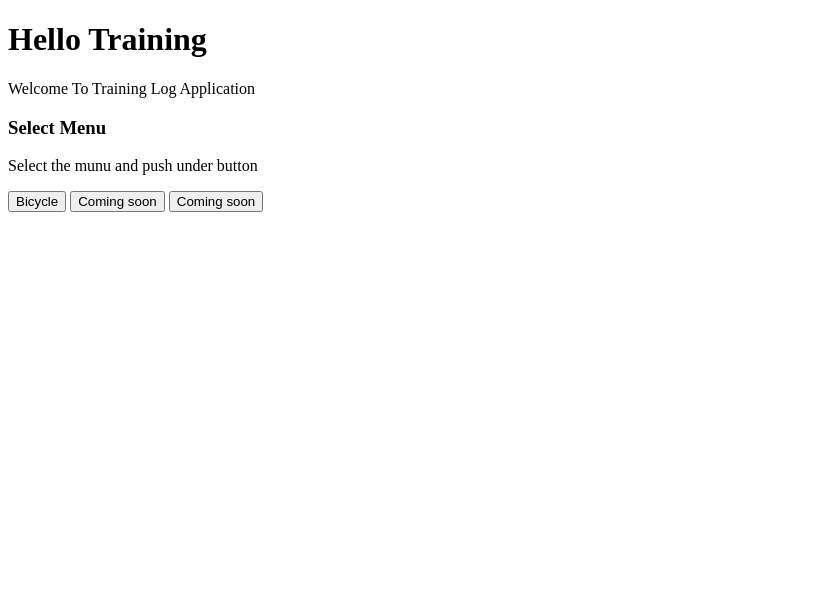
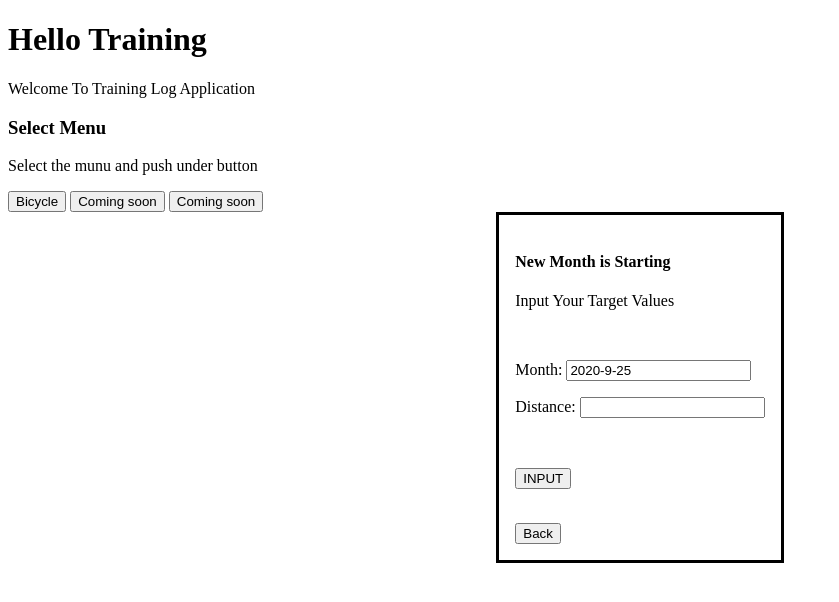
Before and after one commit to Yasuhiro-Mekaru/training-log, a Flask app: page / in a window 1280 px wide. Shown: the top 602 px of the page, without its empty margins (0-839 px from the left). Run offline with Flask 2, Linux system fonts and the light colour scheme.

Commit message:
change values of if statement

```diff
--- a/templates/index.html
+++ b/templates/index.html
@@ -30,7 +30,8 @@
 		<!-- 今月の目標を入力するダイアログ -->
 		<div>
 			<dialog id="input_dialog">
-				<h3>Input Your Target Value</h3>
+				<h4>New Month is Starting</h4>
+				<p>Input Your Target Values</p>
 				<br/>
 				<p>
 					<label>Month: </label>
@@ -49,10 +50,6 @@
 			</dialog>
 		</div>
 
-		<!-- jQuery CDN-->
-		<!-- <script src="https://code.jquery.com/jquery-3.5.1.min.js" integrity="sha256-9/aliU8dGd2tb6OSsuzixeV4y/faTqgFtohetphbbj0=" crossorigin="anonymous"></script>
-		<script src="/app/template/index.js"></script> -->
-
 		<script src="https://ajax.googleapis.com/ajax/libs/jquery/3.5.1/jquery.min.js"></script>
 		<script type="text/javascript">
 			$(function(){
@@ -70,7 +67,7 @@
 				console.log('today: ' + today);
 
 				// 今日の日付が1日だった際の処理
-				if(date == 1){
+				if(date == 25){
 					$('#input_dialog').fadeIn('slow');
 					$('#input_month').val(today);
 				}
```
